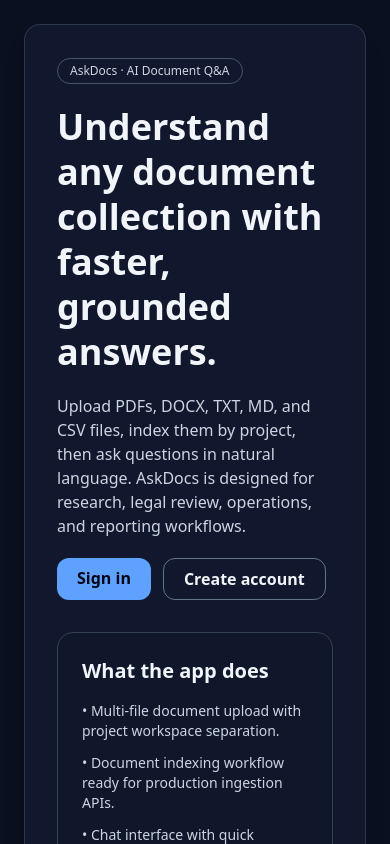
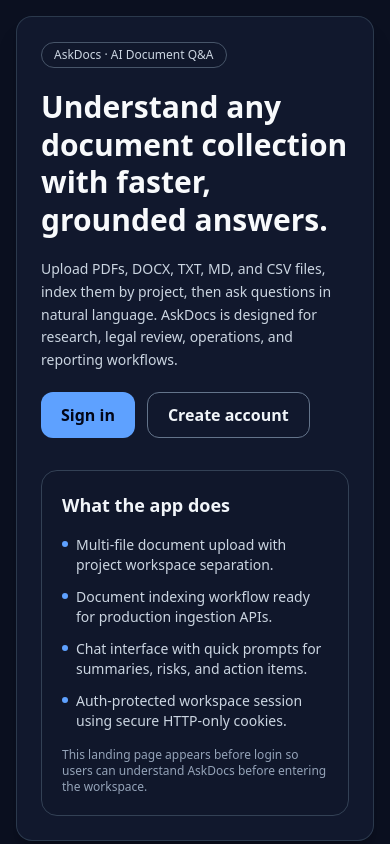
Before and after one commit to legendONE382/Askdocs, a Next.js app: page / in a window 390 px wide. Shown: the top 844 px of the page. Built offline with nearby package versions, Linux system fonts and the light colour scheme; no server answers.

Commit message:
feat: improve landing page, main app UI, and responsiveness across screens
Co-authored-by: kiloconnect[bot] <240665456+kiloconnect[bot]@users.noreply.github.com>

```diff
--- a/app/globals.css
+++ b/app/globals.css
@@ -13,3 +13,40 @@
 .panel {
   @apply rounded-2xl border border-slate-700/80 bg-panel/90 shadow-xl shadow-black/20;
 }
+
+/* Custom scrollbar for webkit browsers */
+.overflow-y-auto::-webkit-scrollbar {
+  width: 6px;
+  height: 6px;
+}
+
+.overflow-y-auto::-webkit-scrollbar-track {
+  background: transparent;
+}
+
+.overflow-y-auto::-webkit-scrollbar-thumb {
+  background: #334155;
+  border-radius: 3px;
+}
+
+.overflow-y-auto::-webkit-scrollbar-thumb:hover {
+  background: #475569;
+}
+
+/* Firefox scrollbar */
+.overflow-y-auto {
+  scrollbar-width: thin;
+  scrollbar-color: #334155 transparent;
+}
+
+/* Smooth transitions */
+button,
+input,
+a {
+  @apply transition-colors duration-150;
+}
+
+/* Focus visible for accessibility */
+*:focus-visible {
+  @apply outline-none ring-2 ring-accent ring-offset-2 ring-offset-surface;
+}
--- a/app/layout.tsx
+++ b/app/layout.tsx
@@ -3,7 +3,7 @@
 
 export const metadata: Metadata = {
   title: "AskDocs",
-  description: "Analyze documents with Mistral-powered RAG and ask grounded questions."
+  description: "Analyze documents with Gemini-powered RAG and ask grounded questions."
 };
 
 export default function RootLayout({ children }: { children: React.ReactNode }) {
--- a/app/page.tsx
+++ b/app/page.tsx
@@ -8,32 +8,38 @@
   const session = verifySessionToken(token);
 
   return (
-    <main className="mx-auto flex min-h-screen w-full max-w-6xl items-center p-6">
-      <section className="panel grid w-full gap-8 p-8 lg:grid-cols-2 lg:p-12">
+    <main className="mx-auto flex min-h-screen w-full max-w-7xl items-center justify-center p-4 sm:p-6 lg:p-8">
+      <section className="panel grid w-full gap-8 rounded-3xl p-6 sm:p-8 lg:grid-cols-2 lg:p-12">
         <div className="space-y-5">
-          <p className="inline-flex rounded-full border border-slate-600 px-3 py-1 text-xs text-slate-300">
+          <p className="inline-flex w-fit rounded-full border border-slate-600 bg-slate-900/60 px-3 py-1 text-xs text-slate-300">
             AskDocs · AI Document Q&A
           </p>
-          <h1 className="text-4xl font-bold leading-tight lg:text-5xl">
+          <h1 className="text-3xl font-bold leading-tight text-slate-50 sm:text-4xl lg:text-5xl">
             Understand any document collection with faster, grounded answers.
           </h1>
-          <p className="max-w-xl text-slate-300">
+          <p className="max-w-xl text-sm leading-relaxed text-slate-300 sm:text-base">
             Upload PDFs, DOCX, TXT, MD, and CSV files, index them by project, then ask questions in natural language.
             AskDocs is designed for research, legal review, operations, and reporting workflows.
           </p>
           <div className="flex flex-wrap gap-3">
             {session.valid ? (
-              <Link href="/workspace" className="rounded-xl bg-accent px-5 py-2 font-semibold text-slate-950">
+              <Link
+                href="/workspace"
+                className="inline-flex items-center justify-center rounded-xl bg-accent px-5 py-2.5 font-semibold text-slate-950 transition hover:brightness-110"
+              >
                 Open Workspace
               </Link>
             ) : (
               <>
-                <Link href="/login" className="rounded-xl bg-accent px-5 py-2 font-semibold text-slate-950">
+                <Link
+                  href="/login"
+                  className="inline-flex items-center justify-center rounded-xl bg-accent px-5 py-2.5 font-semibold text-slate-950 transition hover:brightness-110"
+                >
                   Sign in
                 </Link>
                 <Link
                   href="/signup"
-                  className="rounded-xl border border-slate-500 px-5 py-2 font-semibold text-slate-100 hover:border-slate-300"
+                  className="inline-flex items-center justify-center rounded-xl border border-slate-500 px-5 py-2.5 font-semibold text-slate-100 transition hover:border-slate-300"
                 >
                   Create account
                 </Link>
@@ -42,13 +48,25 @@
           </div>
         </div>
 
-        <div className="space-y-4 rounded-2xl border border-slate-700 bg-slate-900/60 p-6">
-          <h2 className="text-xl font-semibold">What the app does</h2>
-          <ul className="space-y-3 text-sm text-slate-300">
-            <li>• Multi-file document upload with project workspace separation.</li>
-            <li>• Document indexing workflow ready for production ingestion APIs.</li>
-            <li>• Chat interface with quick prompts for summaries, risks, and action items.</li>
-            <li>• Auth-protected workspace session using secure HTTP-only cookies.</li>
+        <div className="space-y-4 rounded-2xl border border-slate-700 bg-slate-900/60 p-5 sm:p-6">
+          <h2 className="text-lg font-semibold text-slate-100 sm:text-xl">What the app does</h2>
+          <ul className="space-y-3 text-sm text-slate-300 sm:text-base">
+            <li className="flex gap-2">
+              <span className="mt-1.5 h-1.5 w-1.5 shrink-0 rounded-full bg-accent" />
+              <span>Multi-file document upload with project workspace separation.</span>
+            </li>
+            <li className="flex gap-2">
+              <span className="mt-1.5 h-1.5 w-1.5 shrink-0 rounded-full bg-accent" />
+              <span>Document indexing workflow ready for production ingestion APIs.</span>
+            </li>
+            <li className="flex gap-2">
+              <span className="mt-1.5 h-1.5 w-1.5 shrink-0 rounded-full bg-accent" />
+              <span>Chat interface with quick prompts for summaries, risks, and action items.</span>
+            </li>
+            <li className="flex gap-2">
+              <span className="mt-1.5 h-1.5 w-1.5 shrink-0 rounded-full bg-accent" />
+              <span>Auth-protected workspace session using secure HTTP-only cookies.</span>
+            </li>
           </ul>
           <p className="text-xs text-slate-400">
             This landing page appears before login so users can understand AskDocs before entering the workspace.
```
Also changed, not shown: components/main-app.tsx (+41 -16 lines), 1 other file (tests, documents, lock files or other folders).
